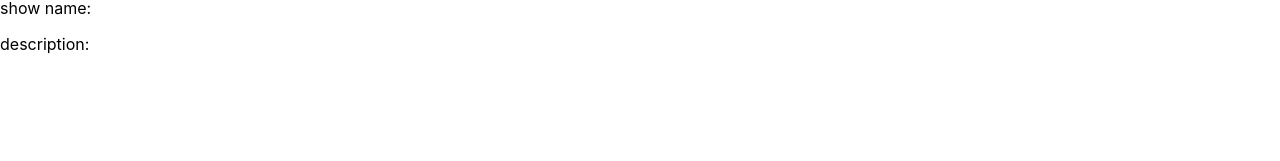
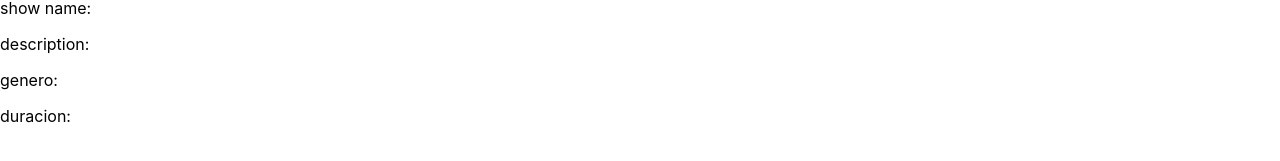
Before and after one commit to gus-tavo01/shows-app, a React (Create React App) app: page /details/1 in a window 1280 px wide. Shown: the part 171-332 px from the top of the page. Built offline with nearby package versions, Linux system fonts and the light colour scheme.

Commit message:
add notes

```diff
--- a/src/pages/ShowDetails.js
+++ b/src/pages/ShowDetails.js
@@ -8,5 +8,7 @@ export default function ShowDetails (props) {
     <p>id: { id }</p>
     <p>show name: { props.name }</p>
     <p>description: {props.description}</p>
+    <p>genero: {props.genre}</p>
+    <p>duracion: {props.duration}</p>
   </div>;
 }
```
